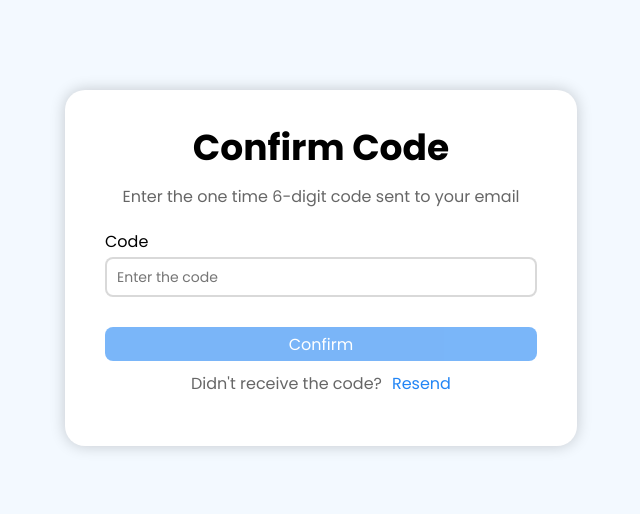
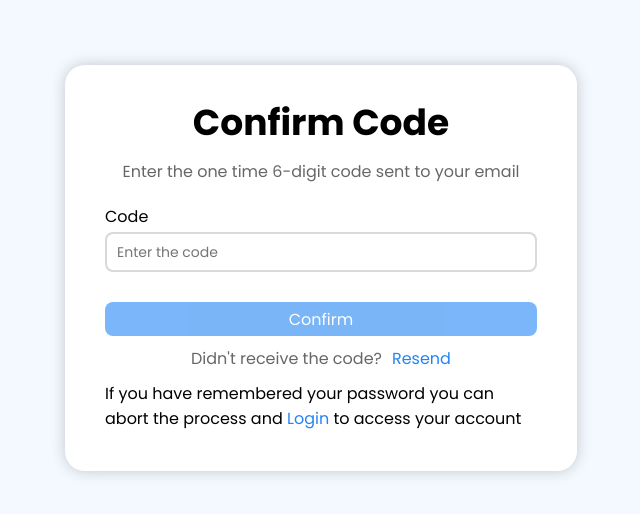
Before and after one commit to tlhalesebaeng/testmaker-frontend, a React (Vite) app: page /password/reset/code in a window 1280 px wide. Shown: the part 132-646 px from the top of the page, without its empty margins (319-959 px from the left). Built offline with nearby package versions, Linux system fonts and the light colour scheme.

Commit message:
Info the user on how they can cancel the password reset process

```diff
--- a/src/features/auth/confirm-code/ConfirmCode.jsx
+++ b/src/features/auth/confirm-code/ConfirmCode.jsx
@@ -1,4 +1,5 @@
 import { useState } from 'react';
+import { useNavigate } from 'react-router-dom';
 
 import Button from '../../../components/button/Button.jsx';
 import Input from '../../../components/input/Input.jsx';
@@ -8,6 +9,7 @@ import Form from '../form/Form.jsx';
 import './ConfirmCode.css';
 
 const ConfirmCode = () => {
+    const navigate = useNavigate();
     const [data, setData] = useState({ code: '' }); // Code input field data
 
     const handleConfrim = (event) => {
@@ -43,6 +45,12 @@ const ConfirmCode = () => {
                 </Button>
             </Form>
             <AuthQuestion linkText="Resend">Didn't receive the code?</AuthQuestion>
+            <div className="max-width flex-container justify-center">
+                <p className="confirm-code__message">
+                    If you have remembered your password you can abort the process and{' '}
+                    <a onClick={() => navigate('/login')}>Login</a> to access your account
+                </p>
+            </div>
         </AuthContainer>
     );
 };
```
